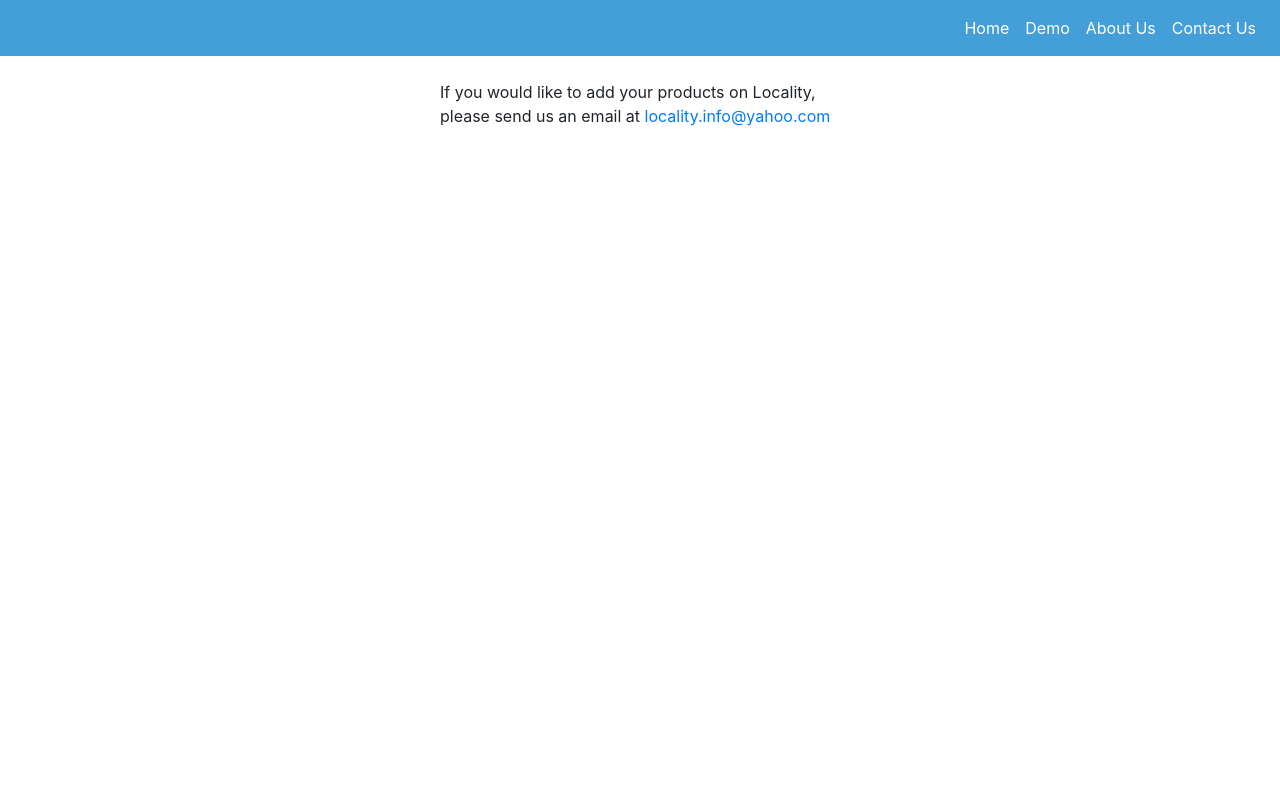
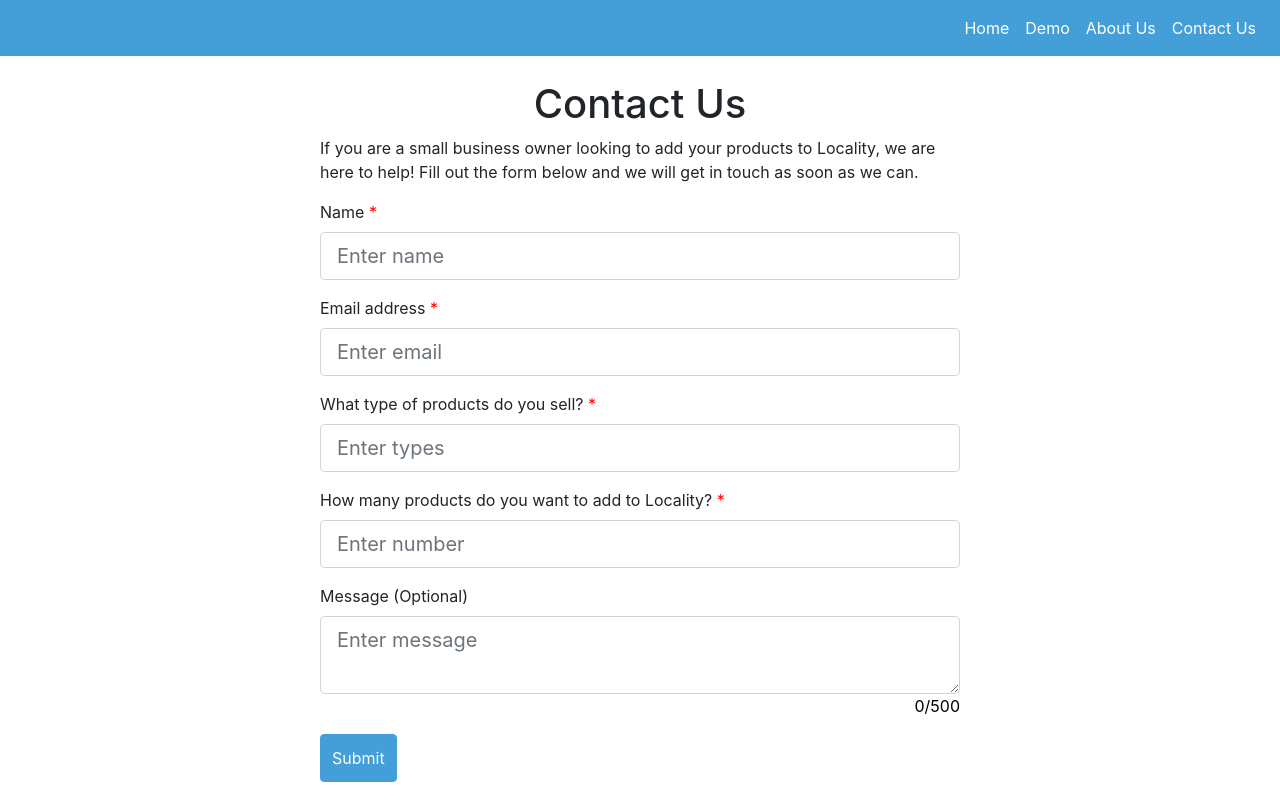
Before and after one commit to SpencerKwok/locality-ui, a React (Create React App) app: page /contact in a window 1280 px wide. Built offline with nearby package versions, Linux system fonts and the light colour scheme.

Commit message:
Adding mail form

```diff
--- a/package.json
+++ b/package.json
@@ -27,11 +27,13 @@
     "cookie": "^0.4.1",
     "cors": "^2.8.5",
     "express": "^4.17.1",
+    "express-rate-limit": "^5.2.5",
     "express-sslify": "^1.2.0",
     "formik": "^2.2.6",
     "helmet": "^4.4.1",
     "js-cookie": "^2.2.1",
     "js-sha512": "^0.8.0",
+    "nodemailer": "^6.4.18",
     "npm": "^7.5.2",
     "path": "^0.12.7",
     "pg": "^8.5.1",
@@ -45,7 +47,9 @@
     "react-scripts": "^3.4.4",
     "sqreen": "^1.61.0",
     "styled-components": "^5.2.1",
-    "typescript": "^3.9.7"
+    "typescript": "^3.9.7",
+    "xss": "^1.0.8",
+    "yup": "^0.32.8"
   },
   "browserslist": {
     "production": [
--- a/src/common/rpc/RpcClient.tsx
+++ b/src/common/rpc/RpcClient.tsx
@@ -11,6 +11,7 @@ export class PostRpcClient {
       headers: {
         "content-type": "application/json",
         charset: "utf-8",
+        secret: process.env.REACT_APP_SECRET || "",
       },
       body: JSON.stringify(request),
     });
@@ -46,6 +47,7 @@ export class GetRpcClient {
       headers: {
         "content-type": "application/json",
         charset: "utf-8",
+        secret: process.env.REACT_APP_SECRET || "",
       },
     });
 
--- a/src/components/Contact/Contact.tsx
+++ b/src/components/Contact/Contact.tsx
@@ -1,25 +1,248 @@
 import React from "react";
+import styled from "styled-components";
+import { ErrorMessage, Formik, FormikConfig } from "formik";
+import { Button, InputGroup, Form, FormControl } from "react-bootstrap";
+import XSS from "xss";
+import * as yup from "yup";
 
+import ContactDAO from "./ContactDAO";
 import Stack from "../Stack/Stack";
+import Window from "../../utils/window";
 
 export interface ContactProps extends React.HTMLProps<HTMLDivElement> {}
 
+interface FormRequest {
+  email: string;
+  name: string;
+  productTypes: string;
+  productNum: string;
+  message: string;
+}
+
+const FormSchema = yup.object().shape({
+  email: yup
+    .string()
+    .email("Invalid email address")
+    .required("Required")
+    .max(255, "Too long"),
+  name: yup.string().required("Required").max(255, "Too long"),
+  productTypes: yup
+    .string()
+    .required("Required")
+    .matches(/[a-zA-Z0-9,]+/g, "Alphanumeric and comma characters only")
+    .max(255, "Too long"),
+  productNum: yup
+    .string()
+    .required("Required")
+    .matches(/^[1-9][0-9]*$/g, "Must be a positive integer")
+    .max(255, "Too long"),
+  message: yup.string().optional().max(500, "Too long"),
+});
+
+const onSubmit: FormikConfig<FormRequest>["onSubmit"] = async (values) => {
+  await ContactDAO.getInstance()
+    .mail({
+      email: XSS(values.email),
+      name: XSS(values.name),
+      productTypes: XSS(values.productTypes),
+      productNum: parseInt(values.productNum),
+      message: XSS(values.message),
+    })
+    .then(() => alert("Sent!"))
+    .catch((err) => console.log(err));
+};
+
+const StyledInputGroup = styled(InputGroup)`
+  input:focus {
+    box-shadow: none;
+  }
+  width: ${({ width }) => width}px;
+`;
+
+const StyledFormLabel = styled(Form.Label)`
+  &:after {
+    content: " *";
+    color: red;
+  }
+`;
+
+const StyledButton = styled(Button)`
+  padding: 11px;
+  background-color: #449ed7;
+  border-color: #449ed7;
+  &:link {
+    background-color: #449ed7 !important;
+    border-color: #449ed7 !important;
+  }
+  &:visited {
+    background-color: #449ed7 !important;
+    border-color: #449ed7 !important;
+  }
+  &:focus {
+    background-color: #449ed7 !important;
+    border-color: #449ed7 !important;
+  }
+  &:hover {
+    background-color: #3880ae !important;
+    border-color: #3880ae !important;
+  }
+  &:active {
+    background-color: #3880ae !important;
+    border-color: #3880ae !important;
+  }
+`;
+
+const createStyledErrorMessage = (name: string) => {
+  return (
+    <div style={{ color: "red" }}>
+      <ErrorMessage name={name} />
+    </div>
+  );
+};
+
 function Contact(props: ContactProps) {
+  const windowSize = Window();
+
   return (
     <Stack direction="horizontal" columnAlign="center">
-      <div style={{ width: 400 }}>
-        <Stack
-          direction="vertical"
-          rowAlign="center"
-          style={{ marginTop: "24px" }}
+      <Stack
+        direction="vertical"
+        rowAlign="center"
+        style={{ marginTop: "24px", marginBottom: "24px" }}
+      >
+        <h1>Contact Us</h1>
+
+        <p
+          style={{
+            width: windowSize.width * 0.5,
+            minWidth: "350px",
+            marginLeft: "auto",
+            marginRight: "auto",
+          }}
         >
-          <p>
-            If you would like to add your products on Locality, please send us
-            an email at{" "}
-            <a href="mailto:locality.info@yahoo.com">locality.info@yahoo.com</a>
-          </p>
-        </Stack>
-      </div>
+          If you are a small business owner looking to add your products to
+          Locality, we are here to help! Fill out the form below and we will get
+          in touch as soon as we can.
+        </p>
+
+        <Formik
+          initialValues={
+            {
+              email: "",
+              name: "",
+              productTypes: "",
+              productNum: "",
+              message: "",
+            } as FormRequest
+          }
+          onSubmit={onSubmit}
+          validationSchema={FormSchema}
+        >
+          {({
+            isSubmitting,
+            values,
+            handleBlur,
+            handleChange,
+            handleSubmit,
+          }) => (
+            <Form onSubmit={handleSubmit}>
+              <Form.Group>
+                <StyledFormLabel>Name</StyledFormLabel>
+                <StyledInputGroup size="lg" width={windowSize.width * 0.5}>
+                  <FormControl
+                    aria-label="Large"
+                    id="name"
+                    onBlur={handleBlur}
+                    onChange={handleChange}
+                    placeholder="Enter name"
+                    type="text"
+                    value={values.name}
+                  />
+                </StyledInputGroup>
+                {createStyledErrorMessage("name")}
+              </Form.Group>
+              <Form.Group>
+                <StyledFormLabel>Email address</StyledFormLabel>
+                <StyledInputGroup size="lg" width={windowSize.width * 0.5}>
+                  <FormControl
+                    aria-label="Large"
+                    id="email"
+                    onBlur={handleBlur}
+                    onChange={handleChange}
+                    placeholder="Enter email"
+                    type="text"
+                    value={values.email}
+                  />
+                </StyledInputGroup>
+                {createStyledErrorMessage("email")}
+              </Form.Group>
+              <Form.Group>
+                <StyledFormLabel>
+                  What type of products do you sell?
+                </StyledFormLabel>
+                <StyledInputGroup size="lg" width={windowSize.width * 0.5}>
+                  <FormControl
+                    aria-label="Large"
+                    id="productTypes"
+                    onBlur={handleBlur}
+                    onChange={handleChange}
+                    placeholder="Enter types"
+                    type="text"
+                    value={values.productTypes}
+                  />
+                </StyledInputGroup>
+                {createStyledErrorMessage("productTypes")}
+              </Form.Group>
+              <Form.Group>
+                <StyledFormLabel>
+                  How many products do you want to add to Locality?
+                </StyledFormLabel>
+                <StyledInputGroup size="lg" width={windowSize.width * 0.5}>
+                  <FormControl
+                    aria-label="Large"
+                    id="productNum"
+                    onBlur={handleBlur}
+                    onChange={handleChange}
+                    placeholder="Enter number"
+                    type="text"
+                    value={values.productNum}
+                  />
+                </StyledInputGroup>
+                {createStyledErrorMessage("productNum")}
+              </Form.Group>
+              <Form.Group>
+                <Form.Label>Message (Optional)</Form.Label>
+                <StyledInputGroup size="lg" width={windowSize.width * 0.5}>
+                  <FormControl
+                    as="textarea"
+                    aria-label="Large"
+                    id="message"
+                    onBlur={handleBlur}
+                    onChange={handleChange}
+                    placeholder="Enter message"
+                    type="text"
+                    value={values.message}
+                  />
+                </StyledInputGroup>
+                <div
+                  style={{
+                    textAlign: "right",
+                    color: values.message.length > 500 ? "red" : "black",
+                  }}
+                >{`${values.message.length}/500`}</div>
+                {createStyledErrorMessage("message")}
+              </Form.Group>
+              <StyledButton
+                variant="primary"
+                type="submit"
+                disabled={isSubmitting}
+              >
+                Submit
+              </StyledButton>
+            </Form>
+          )}
+        </Formik>
+      </Stack>
     </Stack>
   );
 }
--- /dev/null
+++ b/src/components/Contact/ContactDAO.tsx
@@ -0,0 +1,20 @@
+import { PostRpcClient } from "../../common/rpc/RpcClient";
+import { MailRequest, MailResponse } from "../../common/rpc/Schema";
+
+let instance: ContactDAO;
+export default class ContactDAO {
+  static getInstance() {
+    if (instance) {
+      return instance;
+    }
+
+    instance = new ContactDAO(new PostRpcClient());
+    return instance;
+  }
+
+  constructor(private rpc: PostRpcClient) {}
+
+  async mail(mailRequest: MailRequest): Promise<MailResponse> {
+    return await this.rpc.call("Mail", mailRequest, "/api/mail");
+  }
+}
--- a/src/components/Demo/Demo.tsx
+++ b/src/components/Demo/Demo.tsx
@@ -1,10 +1,13 @@
 import React from "react";
 
 import Stack from "../Stack/Stack";
+import Window from "../../utils/window";
 
 export interface AboutProps extends React.HTMLProps<HTMLDivElement> {}
 
 function About(props: AboutProps) {
+  const windowSize = Window();
+
   return (
     <Stack direction="horizontal" columnAlign="center">
       <Stack
@@ -12,8 +15,8 @@ function About(props: AboutProps) {
         rowAlign="center"
         style={{ marginTop: "24px" }}
       >
-        <h1>Extension -&gt; Locality -&gt; Store</h1>
-        <video controls>
+        <h3>Extension -&gt; Locality -&gt; Store</h3>
+        <video width={windowSize.width * 0.8} controls>
           <source
             src="https://res.cloudinary.com/hcory49pf/video/upload/v1613117563/demo/extension-demo.mp4"
             type="video/mp4"
```
Also changed, not shown: src/common/rpc/Schema.tsx (+20 -5 lines), src/components/Search/Search.tsx (+8 -15 lines), src/components/Search/SearchBar.tsx (+4 -3 lines), src/components/Search/SearchResults.tsx (+1 -8 lines), 2 other files (tests, documents, lock files or other folders).
